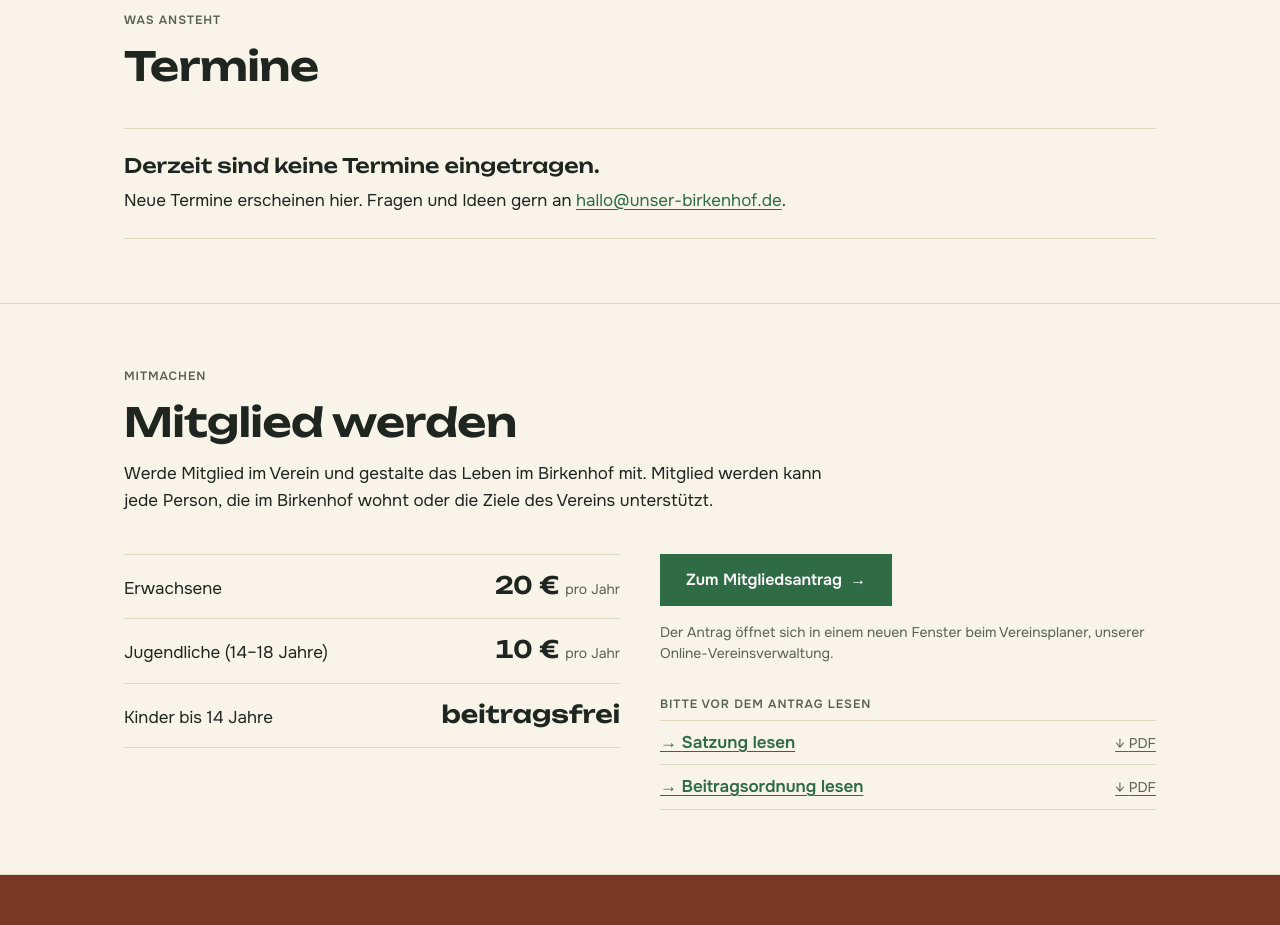
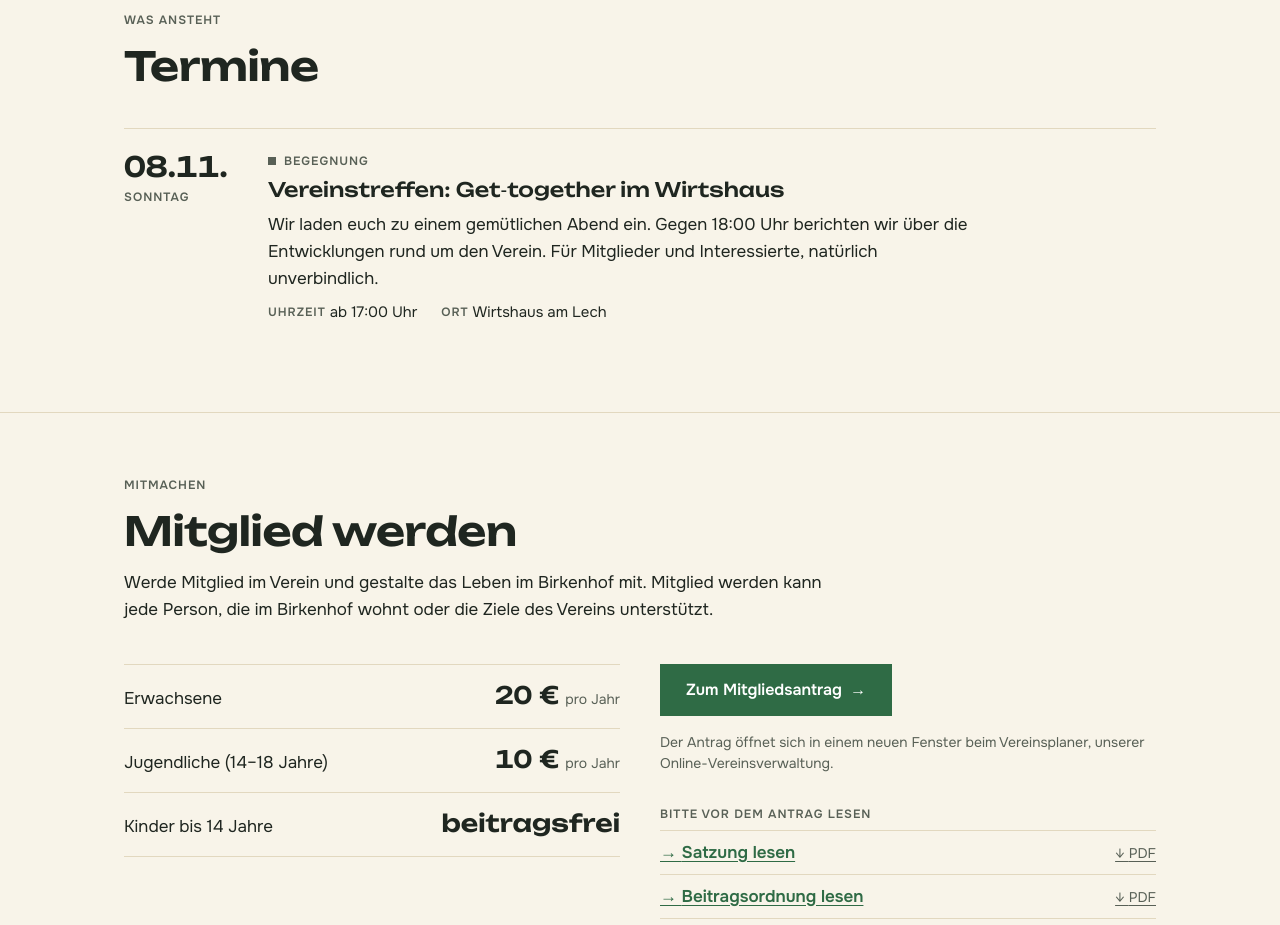
Before and after one commit to marcel-roessner/unser-birkenhof-website, a plain HTML site: page index.html in a window 1280 px wide. Shown: the part 1120-2045 px from the top of the page. Drawn offline with Linux system fonts and the light colour scheme.

Commit message:
Termin Vereinstreffen 08.11.2026

```diff
--- a/index.html
+++ b/index.html
@@ -101,6 +101,7 @@ section.block .wrap{padding-block:var(--s6);display:grid;gap:var(--s5)}
 /* Termine */
 .alt{border-top:1px solid var(--linie)}
 .events:empty{display:none}
+[hidden]{display:none!important}
 .events{list-style:none;margin:0;padding:0;display:grid;gap:var(--s3)}
 .event{display:grid;grid-template-columns:120px 1fr;gap:var(--s4);padding:var(--s4) 0;border-top:1px solid var(--linie)}
 .event .date{font-family:var(--font-display);font-weight:600;font-size:28px;line-height:1;font-variant-numeric:tabular-nums}
@@ -257,10 +258,11 @@ t.addEventListener('click',function(){t.classList.toggle('offen')});})();
       </div>
       <!--
         TERMINE EINTRAGEN
-        1. Den Block <div class="empty">…</div> unten löschen.
-        2. Pro Termin dieses Muster in die <ul class="events"> kopieren und ausfüllen:
+        Pro Termin dieses Muster in die <ul class="events"> kopieren und ausfüllen.
+        data-datum im Format JJJJ-MM-TT: Am Tag nach dem Termin verschwindet er automatisch.
+        Sind keine Termine mehr übrig, erscheint der Hinweis „Derzeit sind keine Termine eingetragen“.
 
-        <li class="event">
+        <li class="event" data-datum="2026-06-12">
           <div class="date">12.06.<span>Samstag</span></div>
           <div class="body">
             <span class="tag">Begegnung</span>   (oder: class="tag hof" / class="tag haus")
@@ -273,11 +275,34 @@ t.addEventListener('click',function(){t.classList.toggle('offen')});})();
           </div>
         </li>
       -->
-      <ul class="events"></ul>
-      <div class="empty">
+      <ul class="events">
+        <li class="event" data-datum="2026-11-08">
+          <div class="date">08.11.<span>Sonntag</span></div>
+          <div class="body">
+            <span class="tag">Begegnung</span>
+            <h3>Vereinstreffen: Get&#8209;together im Wirtshaus</h3>
+            <p>Wir laden euch zu einem gemütlichen Abend ein. Gegen 18:00 Uhr berichten wir über die Entwicklungen rund um den Verein. Für Mitglieder und Interessierte, natürlich unverbindlich.</p>
+            <dl>
+              <div><dt>Uhrzeit</dt><dd>ab 17:00 Uhr</dd></div>
+              <div><dt>Ort</dt><dd>Wirtshaus am Lech</dd></div>
+            </dl>
+          </div>
+        </li>
+      </ul>
+      <div class="empty" hidden>
         <h3>Derzeit sind keine Termine eingetragen.</h3>
         <p>Neue Termine erscheinen hier. Fragen und Ideen gern an <a href="mailto:hallo@unser-birkenhof.de">hallo@unser-birkenhof.de</a>.</p>
       </div>
+      <script>
+      (function(){
+        var heute=new Date();heute.setHours(0,0,0,0);
+        document.querySelectorAll('.events .event[data-datum]').forEach(function(li){
+          var d=new Date(li.getAttribute('data-datum')+'T00:00:00');
+          if(!isNaN(d)&&d<heute)li.remove();
+        });
+        if(!document.querySelector('.events .event'))document.querySelector('.empty').hidden=false;
+      })();
+      </script>
     </div>
   </section>
 
```
